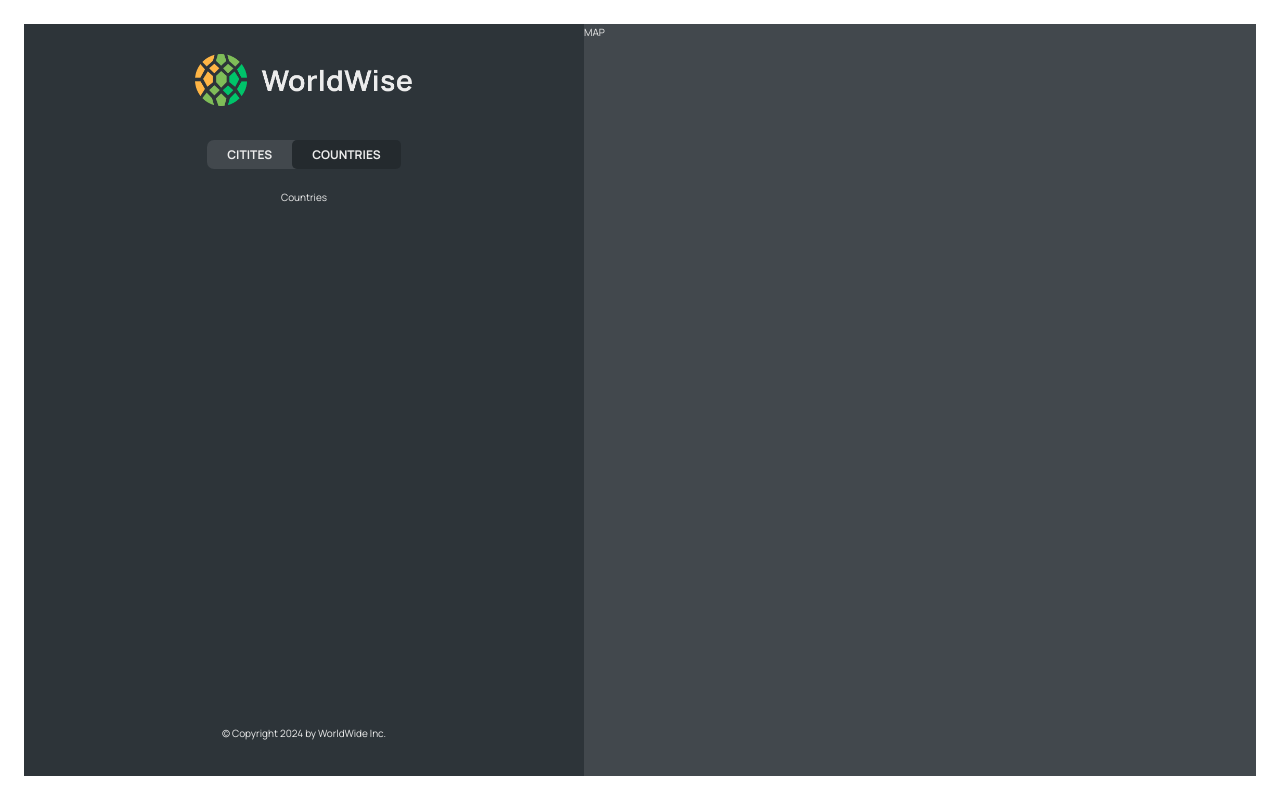
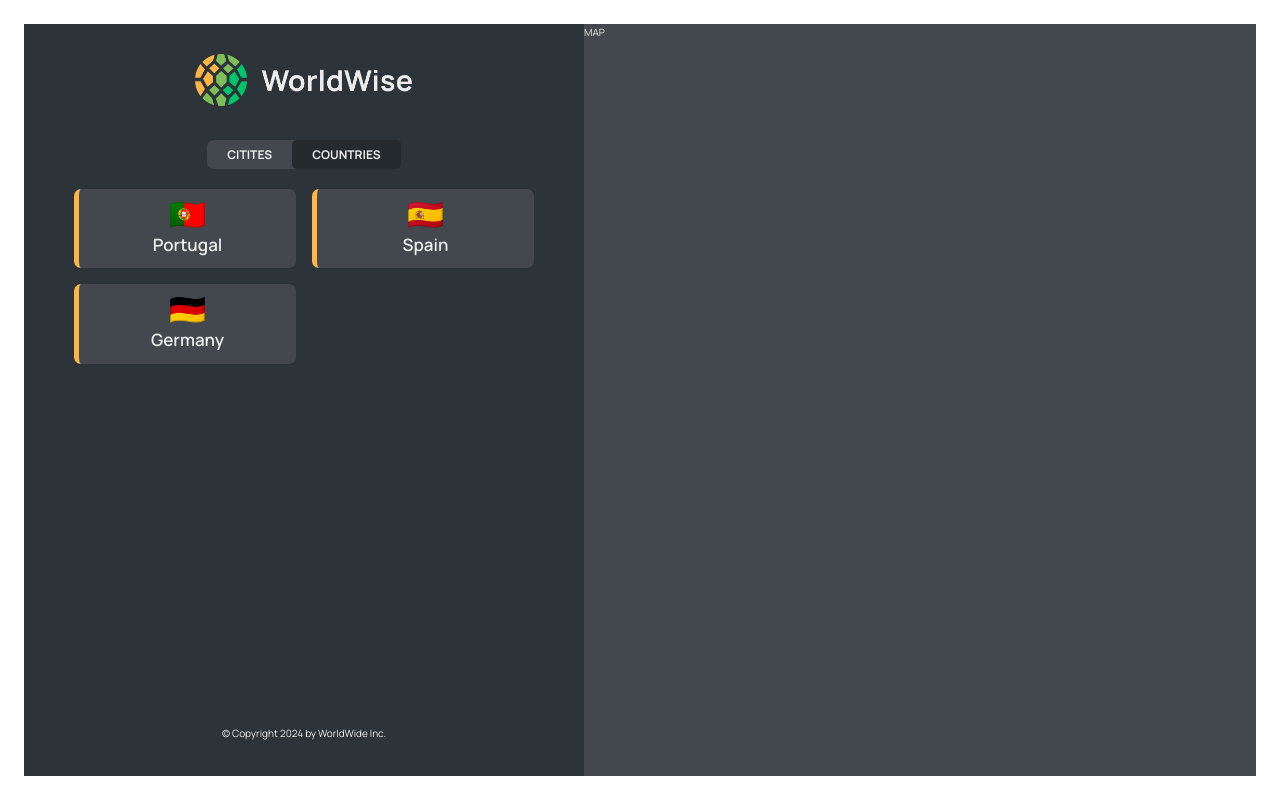
Before and after one commit to pjevic/worldwise, a React (Vite) app: page /app/countries in a window 1280 px wide. Built offline with nearby package versions, Linux system fonts and the light colour scheme; data requests are answered from the project's data file.

Commit message:
Implementing the Countries List

```diff
--- a/src/App.jsx
+++ b/src/App.jsx
@@ -1,5 +1,6 @@
 /** @format */
 
+import { useEffect, useState } from "react";
 import { BrowserRouter, Route, Routes } from "react-router-dom";
 
 import Homepage from "./pages/Homepage/Homepage";
@@ -9,7 +10,7 @@
 import PageNotFound from "./pages/PageNotFound/PageNotFound";
 import AppLayout from "./pages/AppLayout/AppLayout";
 import CityList from "./components/City/CitiList/CityList";
-import { useEffect, useState } from "react";
+import CountryList from "./components/Country/CountryList/CountryList";
 
 const BASE_URL = "http://localhost:9000";
 
@@ -48,7 +49,10 @@
             path="cities"
             element={<CityList cities={cities} isLoading={isLoading} />}
           />
-          <Route path="countries" element={<>Countries</>} />
+          <Route
+            path="countries"
+            element={<CountryList cities={cities} isLoading={isLoading} />}
+          />
           <Route path="form" element={<p>FORM</p>} />
         </Route>
         <Route path="*" element={<PageNotFound />} />
--- /dev/null
+++ b/src/components/Country/CountryList/CountryList.jsx
@@ -0,0 +1,31 @@
+/** @format */
+import Spinner from "../../Spinner/Spinner";
+import CountryItem from "../CountryItem/CountryItem";
+import Message from "../../Message/Message";
+
+import styles from "./CountryList.module.css";
+
+function CountryList({ cities, isLoading }) {
+  if (isLoading) return <Spinner />;
+
+  const countries = cities.reduce((arr, city) => {
+    if (!arr.map((el) => el.country).includes(city.country))
+      return [...arr, { country: city.country, emoji: city.emoji }];
+    else return arr;
+  }, []);
+
+  if (!countries.length)
+    return (
+      <Message message="Add your first country by clicking on a country on the map." />
+    );
+
+  return (
+    <ul className={styles.countryList}>
+      {countries.map((country) => (
+        <CountryItem key={country.emoji} country={country} />
+      ))}
+    </ul>
+  );
+}
+
+export default CountryList;
--- a/src/components/Country/CountryList.module.css
+++ b/src/components/Country/CountryList/CountryList.module.css
@@ -1,8 +1,10 @@
+/** @format */
+
 .countryList {
   width: 100%;
   height: 65vh;
   list-style: none;
-  overflow-y: scroll;
+  /* overflow-y: scroll; */
   overflow-x: hidden;
 
   display: grid;
```
Also changed, not shown: src/components/Country/CountryItem/CountryItem.jsx (renamed from src/components/Country/CountryItem.jsx), src/components/Country/CountryItem/CountryItem.module.css (renamed from src/components/Country/CountryItem.module.css).
